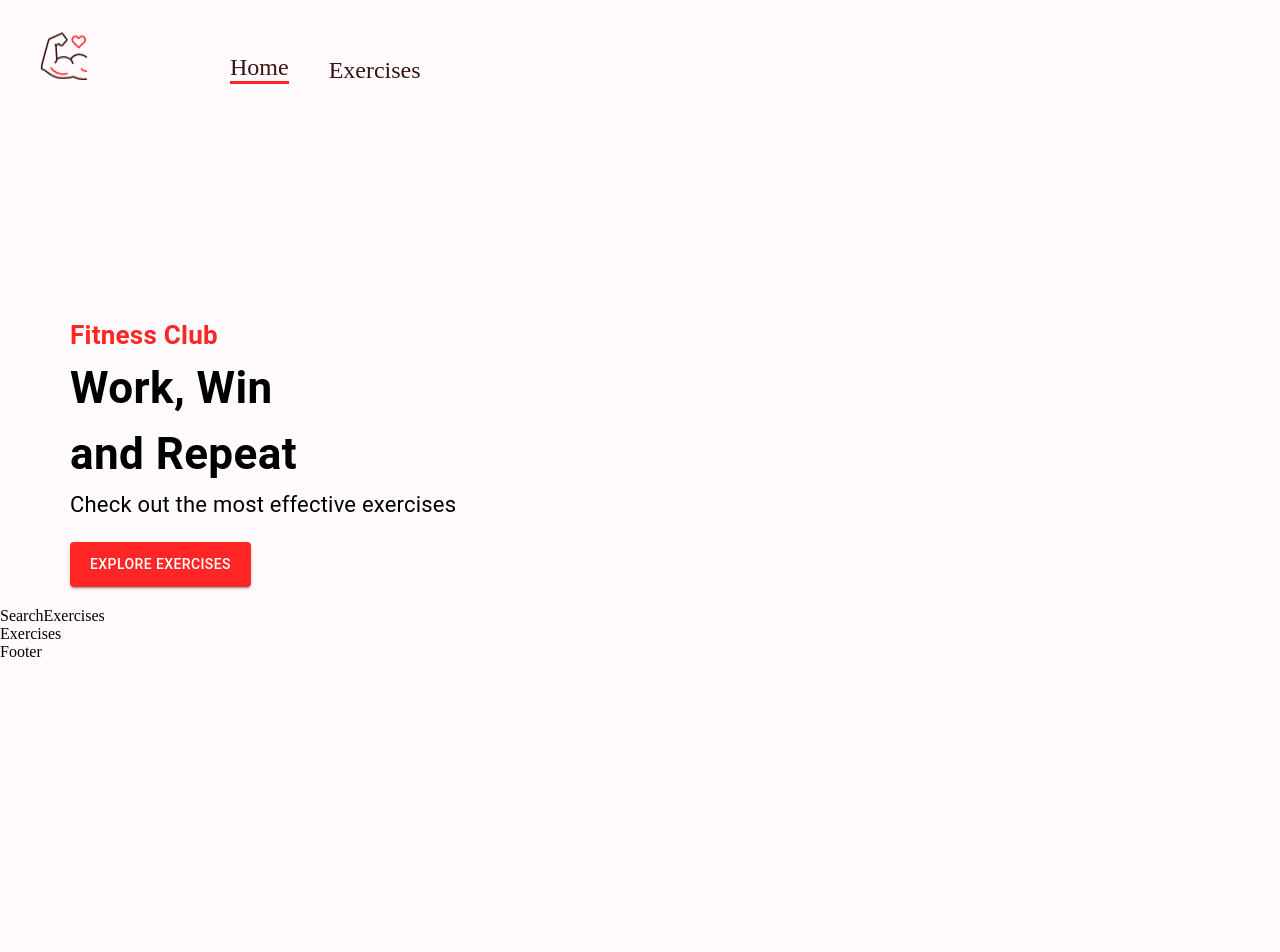
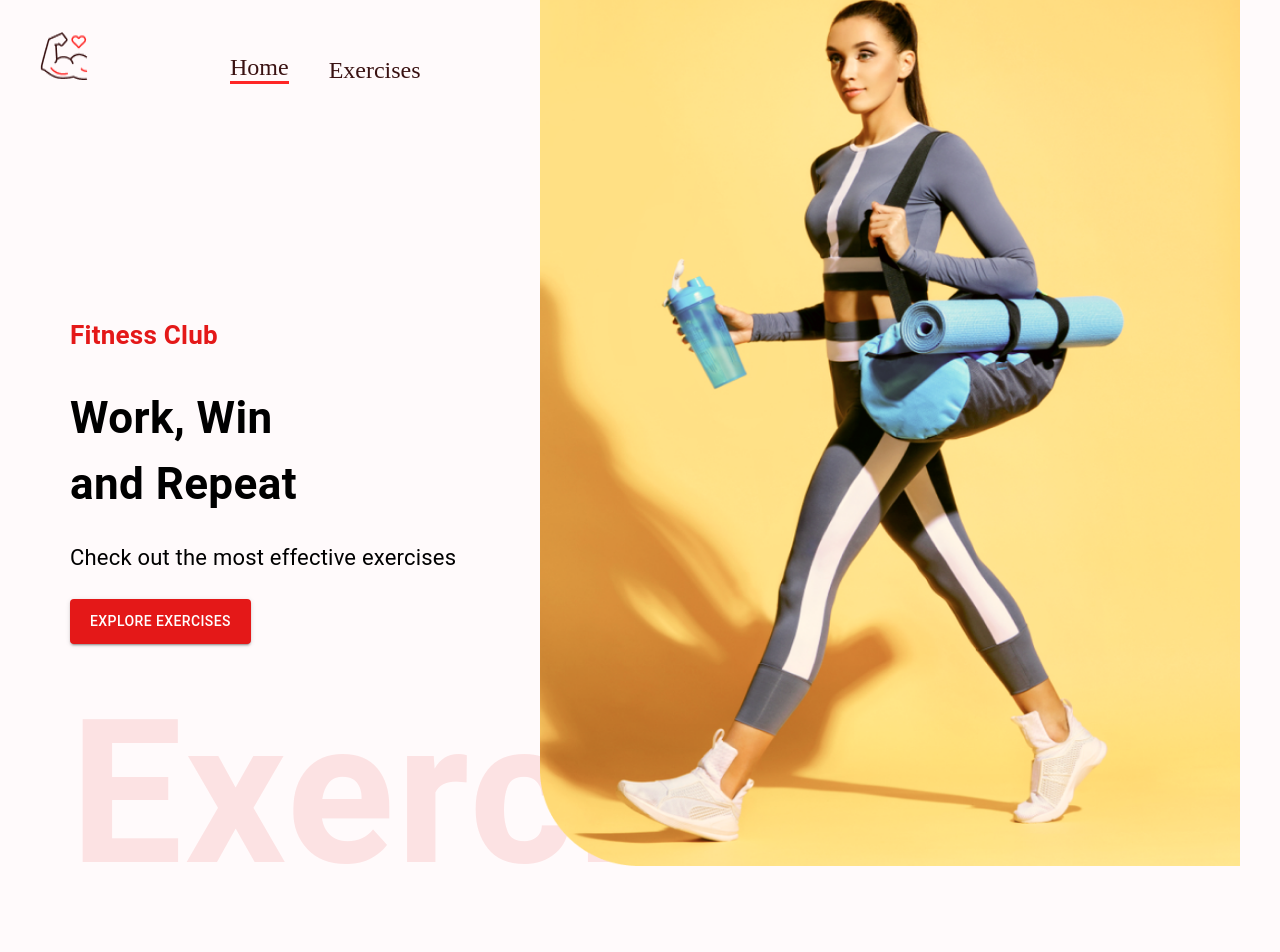
Before and after one commit to ElleeDev/my-active-life, a React (Create React App) app: page / in a window 1280 px wide. Shown: the top 952 px of the page. Before the commit the page ends 800 px from the top, so only its background shows below. Built offline with nearby package versions, Linux system fonts and the light colour scheme.

Commit message:
start-page-hero

```diff
--- a/src/pages/HeroBanner.js
+++ b/src/pages/HeroBanner.js
@@ -1,5 +1,6 @@
 import React from "react";
 import { Box, Stack, Typography, Button } from "@mui/material";
+import HeroBannerImage from "../assets/images/banner.png";
 
 const HeroBanner = () => {
   return (
@@ -8,25 +9,40 @@
       position="relative"
       p="20px"
     >
-      <Typography color="#FF2625" fontWeight="600" fontSize="26px">
+      <Typography color="#e41818" fontWeight="600" fontSize="26px">
         Fitness Club
       </Typography>
       <Typography
         fontWeight={700}
         sx={{ fontSize: { lg: "44px", xs: "40px" } }}
+        mb="23px"
+        mt="30px"
       >
         Work, Win <br /> and Repeat
       </Typography>
-      <Typography fontSize="22px" lineHeight="35px">
+      <Typography fontSize="22px" lineHeight="35px" mb="4px">
         Check out the most effective exercises
       </Typography>
       <Button
         variant="contained"
-        color="primary"
-        sx={{ mt: "20px", bgcolor: "#FF2625", padding: "10px 20px" }}
+        color="error"
+        href="#exercises"
+        sx={{ mt: "20px", bgcolor: "#e41818", padding: "10px 20px" }}
       >
         Explore Exercises
       </Button>
+      <Typography
+        fontWeight={600}
+        fontSize="200px"
+        color="#e41818"
+        sx={{
+          opacity: 0.1,
+          display: { lg: "block", xs: "none" },
+        }}
+      >
+        Exercise
+      </Typography>
+      <img src={HeroBannerImage} alt="banner" className="hero-banner-img" />
     </Box>
   );
 };
```
